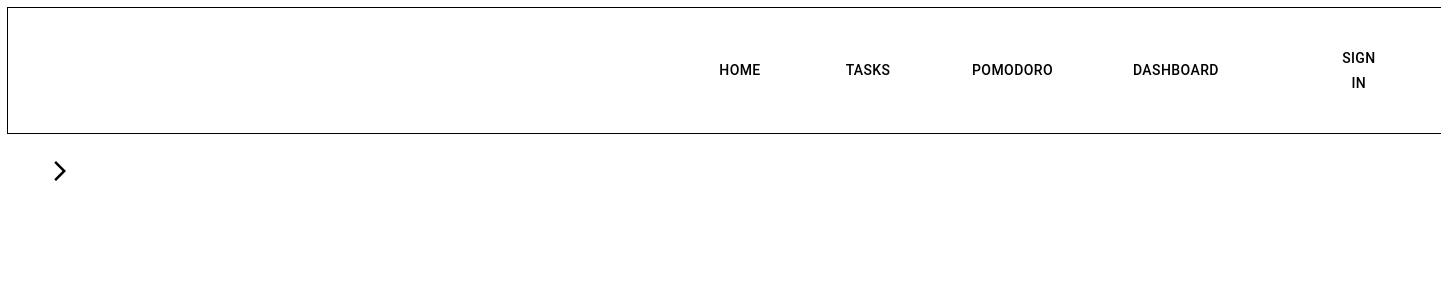
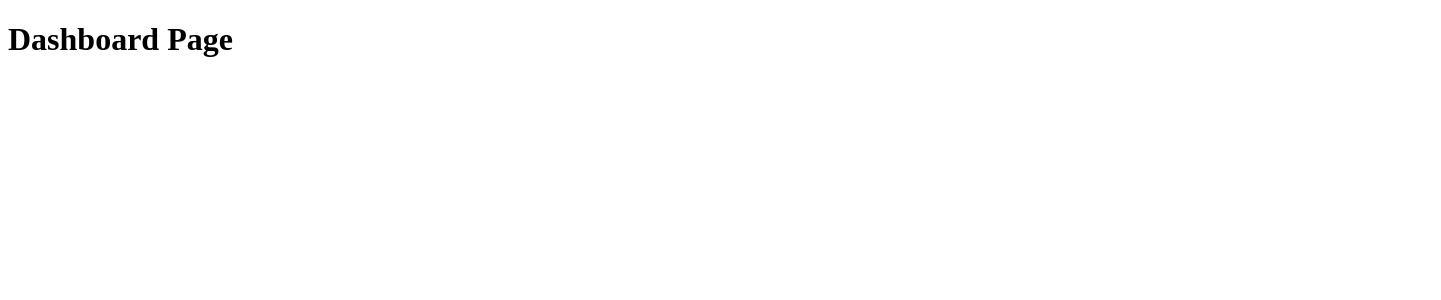
Before and after one commit to stanleyavril123/myTaskManager, a React (Create React App) app in the folder task-manager/: page /Dashboard in a window 1280 px wide. Shown: the top 300 px of the page, 1441 px wide, since content can reach past the window. Built offline with nearby package versions, Linux system fonts and the light colour scheme.

Commit message:
Added the route to the different pages

```diff
--- a/task-manager/package.json
+++ b/task-manager/package.json
@@ -12,6 +12,7 @@
     "@testing-library/user-event": "^13.5.0",
     "react": "^18.3.1",
     "react-dom": "^18.3.1",
+    "react-router-dom": "^6.28.0",
     "react-scripts": "5.0.1",
     "web-vitals": "^2.1.4"
   },
@@ -38,5 +39,8 @@
       "last 1 firefox version",
       "last 1 safari version"
     ]
+  },
+  "devDependencies": {
+    "@types/react-router-dom": "^5.3.3"
   }
 }
--- a/task-manager/src/App.tsx
+++ b/task-manager/src/App.tsx
@@ -1,16 +1,22 @@
-import React from "react";
-import SideBars from './components/Sidebar/SideBars.tsx';
+import React from 'react';
+import { BrowserRouter, Routes, Route } from "react-router-dom";
+import Home from './pages/Home.tsx';
+import Tasks from './pages/Tasks.tsx';
+import Pomodoro from './pages/Pomodoro.tsx';
+import Dashboard from './pages/Dashboard.tsx';
 
-
-const App: React.FC = () =>  {
-
+const App: React.FC = () => {
   return (
-
-  <>
-    <SideBars />
-  </>
-
-
-)}
+    <BrowserRouter>
+      <Routes>
+      <Route path="/" element={<Home />} />
+        <Route path="/Home" element={<Home />} />
+        <Route path="/Tasks" element={<Tasks />}/>
+        <Route path="/Pomodoro" element={<Pomodoro />}/>
+        <Route path="/Dashboard" element={<Dashboard />}/>
+      </Routes>
+    </BrowserRouter>
+  );
+};
 
 export default App;
--- a/task-manager/src/components/Sidebar/Header.tsx
+++ b/task-manager/src/components/Sidebar/Header.tsx
@@ -1,7 +1,9 @@
 import React from "react";
-import { Button, Stack, Box } from "@mui/material";
+import { Button, Stack, Box} from "@mui/material";
+import { Link } from "react-router-dom";
 
 const buttonLabels: string[] = ["Home", "Tasks", "Pomodoro", "Dashboard"];
+const buttonPaths: string[] = ["/Home", "/Tasks", "/Pomodoro", "/Dashboard"];
 
 const Header: React.FC = () => (
 
@@ -24,7 +26,11 @@ const Header: React.FC = () => (
             }}
             >
                 {buttonLabels.map((label, index)=> (
-                    <Button key={index} variant="text" sx={{color: "black"}}>{label}</Button>
+                    <Link to={buttonPaths[index]} key={index} style={{ textDecoration: 'none' }}>
+                        <Button key={index} variant="text" sx={{color: "black"}}>
+                            {label}
+                        </Button>
+                    </Link>
                 ))}
 
             </Stack>
--- /dev/null
+++ b/task-manager/src/pages/Dashboard.tsx
@@ -0,0 +1,9 @@
+import React from "react";
+
+const Dashboard: React.FC = () =>  {
+
+  return (
+    <h1>Dashboard Page</h1>
+)}
+
+export default Dashboard;
--- /dev/null
+++ b/task-manager/src/pages/Home.tsx
@@ -0,0 +1,16 @@
+import React from "react";
+import SideBars from '../components/Sidebar/SideBars.tsx';
+
+
+const Home: React.FC = () =>  {
+
+  return (
+
+  <>
+    <SideBars />
+  </>
+
+
+)}
+
+export default Home;
--- /dev/null
+++ b/task-manager/src/pages/Pomodoro.tsx
@@ -0,0 +1,9 @@
+import React from "react";
+
+const Pomodoro: React.FC = () =>  {
+
+  return (
+    <h1>Pomodoro Page</h1>
+)}
+
+export default Pomodoro;
--- /dev/null
+++ b/task-manager/src/pages/Tasks.tsx
@@ -0,0 +1,9 @@
+import React from "react";
+
+const Tasks: React.FC = () =>  {
+
+  return (
+    <h1>Task Page</h1>
+)}
+
+export default Tasks;
```
Also changed, not shown: 1 other file (tests, documents, lock files or other folders).
